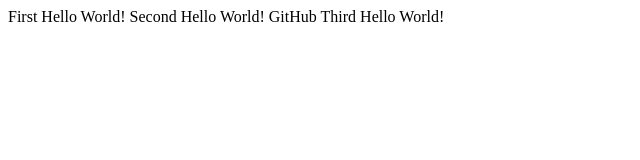
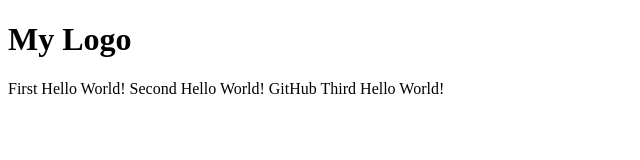
Before and after one commit to aksider/HTML_Module1_HomeTask1, a plain HTML site: page index.html in a window 1280 px wide. Shown: the whole page, without its empty margins (0-640 px from the left). Drawn offline with Linux system fonts and the light colour scheme.

Commit message:
added Header

```diff
--- a/index.html
+++ b/index.html
@@ -5,6 +5,9 @@
     <title>New Document</title>
 </head>
 <body>
+   <div class="header">
+       <h1>My Logo</h1>
+   </div>
     <span>First Hello World!</span>
     <span>Second Hello World!</span>
     <span>GitHub Third Hello World!</span>
```
